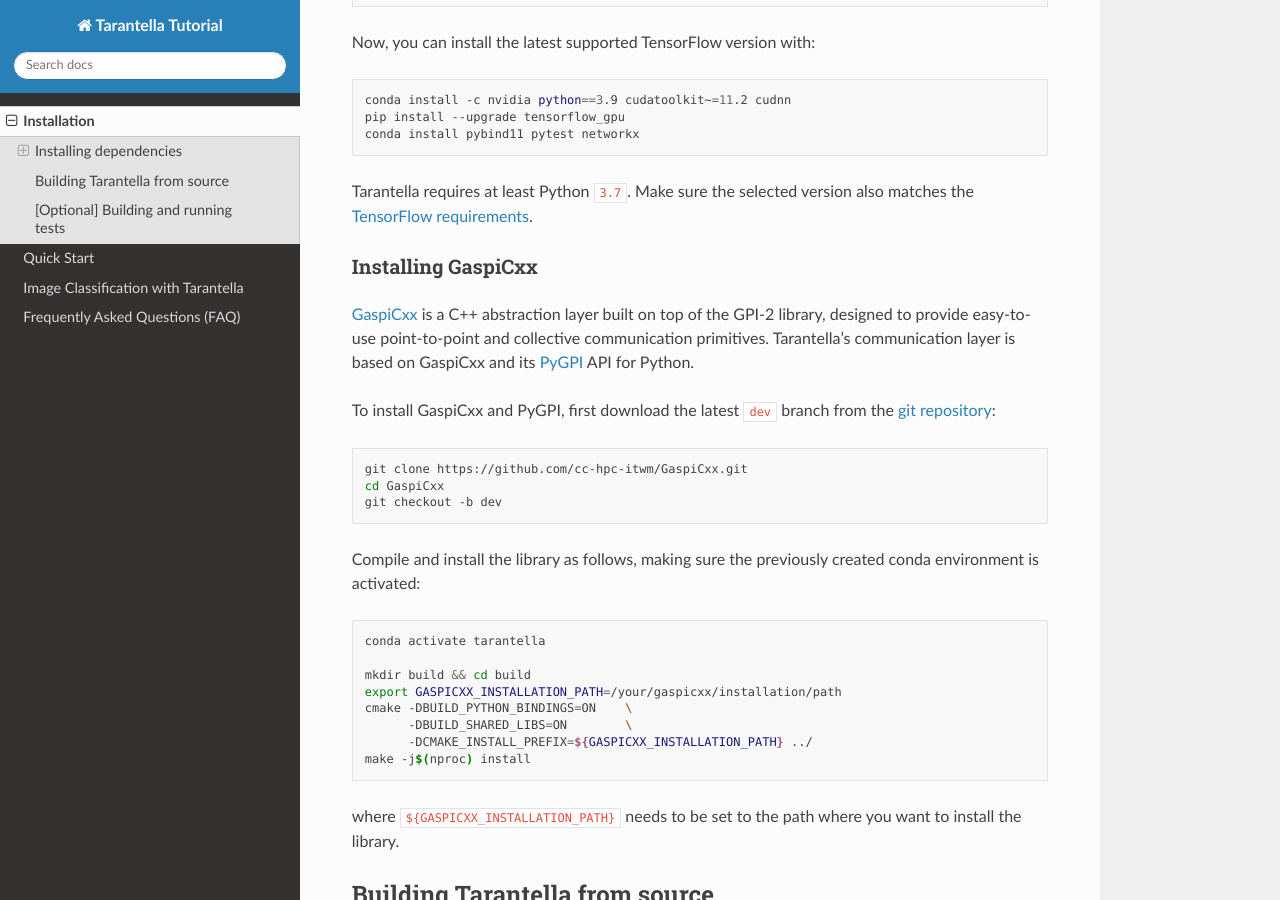
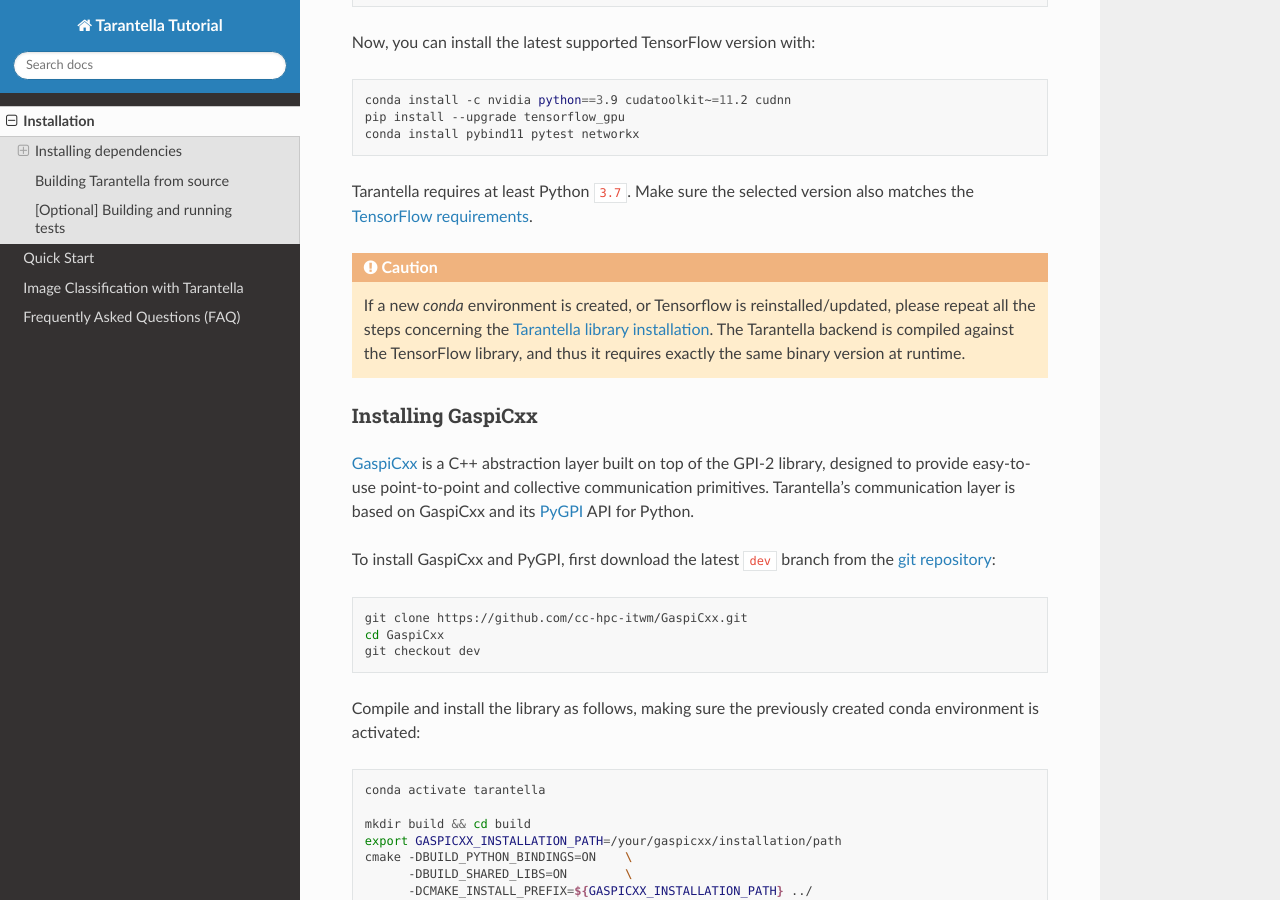
Before and after one commit to cc-hpc-itwm/tarantella_tutorial, a Sphinx documentation site: the page built from docs/source/installation.rst, in a window 1280 px wide and 900 px high, scrolled down 928 px. Built offline with Sphinx 7.4.7 and the Read the Docs theme 2.0.0, drawn with Linux system fonts in a browser that asks for light colours; pages that are not in the unit, such as notebooks, are missing from menus.

Commit message:
docs: updated installation

```diff
--- a/docs/source/faq.rst
+++ b/docs/source/faq.rst
@@ -3,5 +3,5 @@
 Frequently Asked Questions (FAQ)
 ================================
 
-Check this `page <https://tarantella.readthedocs.io/en/latest/faq.html>`__
- out for frequently asked questions about Tarantella.
+Check this `page <https://tarantella.readthedocs.io/en/latest/faq.html>`_ out
+for frequently asked questions about Tarantella.
--- a/docs/source/installation.rst
+++ b/docs/source/installation.rst
@@ -57,6 +57,15 @@
 Tarantella requires at least Python ``3.7``. Make sure the selected version also matches
 the `TensorFlow requirements <https://www.tensorflow.org/install>`_.
 
+.. caution::
+
+  If a new `conda` environment is created, or Tensorflow is reinstalled/updated, please
+  repeat all the steps concerning the
+  :ref:`Tarantella library installation <tnt-install-label>`.
+  The Tarantella backend is compiled against the TensorFlow library, and thus it requires
+  exactly the same binary version at runtime.
+
+
 .. _gaspicxx-install-label:
 
 Installing GaspiCxx
```
Also changed, not shown: other parts of docs/source/installation.rst (+3 -1 lines).
